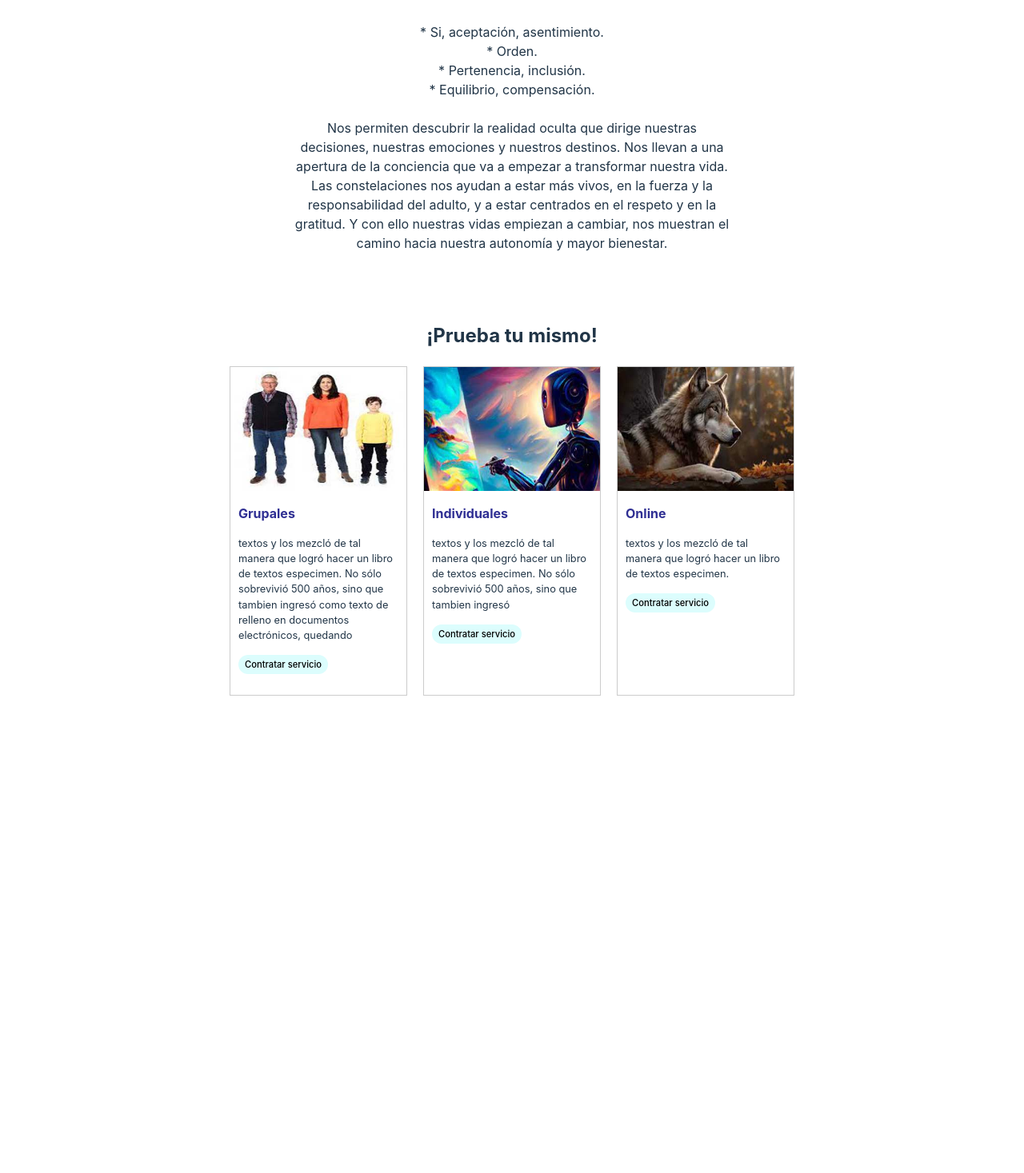
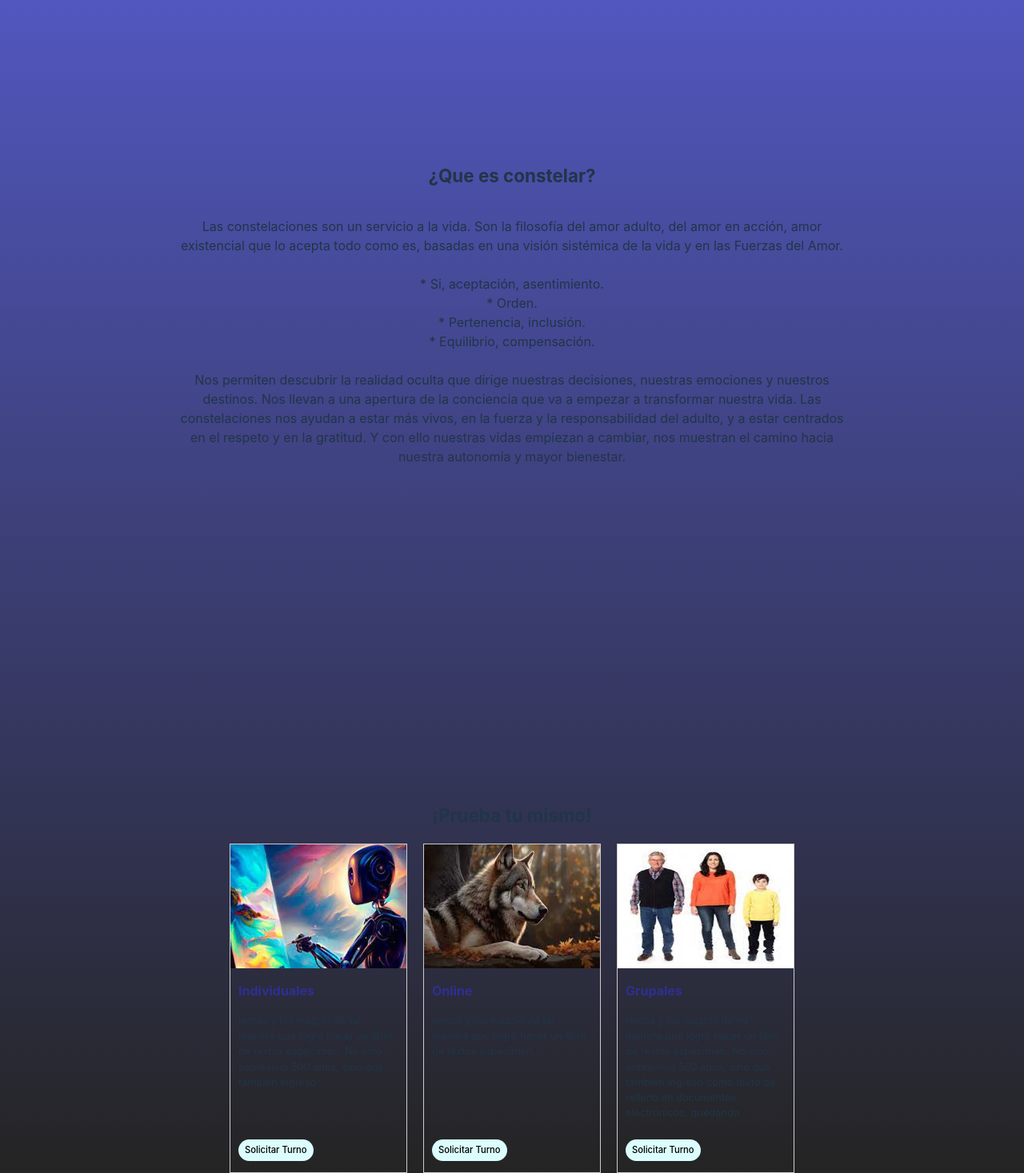
Before and after one commit to Francisco-Intelangelo/Mariel-Hilgert, a React (Vite) app: page / in a window 1280 px wide. Shown: the part 616-2083 px from the top of the page at 80% size. Before the commit the page ends 1486 px from the top, so only its background shows below. Built offline with nearby package versions, Linux system fonts and the light colour scheme.

Commit message:
se ajusto posicion btn card y backgroud color

```diff
--- a/src/components/cards/Card.css
+++ b/src/components/cards/Card.css
@@ -1,6 +1,11 @@
+.card-container{
+    height: 240px;
+}
 .info-card{
     text-align: start;
     padding: 0 10px;
+    position: relative;
+    height: 100%;
 }
 .title-card{
     font-size: 1em;
@@ -10,6 +15,11 @@
     font-size: .8em;
 }
 .button-card{
+    width: fit-content;
+    position: absolute;
+    bottom: 0;
+    left: 1;
+    margin-bottom: 15px;
     background-color: rgb(220, 253, 253);
     color: rgb(0, 0, 0);
     font-size: .7em;
--- a/src/components/cards/Card.jsx
+++ b/src/components/cards/Card.jsx
@@ -6,7 +6,7 @@ import "./Card.css"
       <div className="info-card">
         <h3 className="title-card">{cards_data.title}</h3>
         <p className="txt-card">{cards_data.text}</p>
-        <a href="#" className="button-card">Contratar servicio</a>
+        <a className="button-card" href="#">Solicitar Turno</a>
       </div>
     </div>
   )
--- a/src/components/cards/Cards.jsx
+++ b/src/components/cards/Cards.jsx
@@ -14,12 +14,6 @@ const images_online = [img3,img6,img2];
 
 const cards_data = [
     {
-        id: 1,
-        title: "Grupales",
-        text: `textos y los mezcló de tal manera que logró hacer un libro de textos especimen. No sólo sobrevivió 500 años, sino que tambien ingresó como texto de relleno en documentos electrónicos, quedando`,
-        images: images_indiv,
-    },
-    {
         id: 2,
         title: "Individuales",
         text: `textos y los mezcló de tal manera que logró hacer un libro de textos especimen. No sólo sobrevivió 500 años, sino que tambien ingresó`,
@@ -30,12 +24,20 @@ const cards_data = [
         title: "Online",
         text: `textos y los mezcló de tal manera que logró hacer un libro de textos especimen.`,
         images:images_online,
+    },
+    {
+        id: 1,
+        title: "Grupales",
+        text: `textos y los mezcló de tal manera que logró hacer un libro de textos especimen. No sólo sobrevivió 500 años, sino que tambien ingresó como texto de relleno en documentos electrónicos, quedando`,
+        images: images_indiv,
     }
 ]
 
 
  const Cards = () => {
   return (
+    <DivCards>
+        <TitleContainer>¡Prueba tu mismo!</TitleContainer>
         <ContainerCards>
             {
                 cards_data.map(card =>(
@@ -46,8 +48,15 @@ const cards_data = [
                 ))
             }
         </ContainerCards>
+    </DivCards>
   )
 }
+const DivCards = styled.div`
+    height: 100%;
+`;
+const TitleContainer = styled.h2`
+    font-size: 1.4em;
+`;
 const ContainerCards = styled.div`
     display: flex;
     justify-content: center;
--- a/src/components/texts/Constelar.jsx
+++ b/src/components/texts/Constelar.jsx
@@ -25,18 +25,20 @@ const Constelar = () => {
 const ContainerConstelar = styled.div`
     display: flex;
     flex-direction: column;
+    height: 100vh;
     align-items: center;
-     padding: 50px 0;
+    @media(max-width: 450px){
+        height: 100%;
+    }
 `;
 const TitleConstelar = styled.h2`
         font-size: 1.4em;
-        padding: 10px 0;
 `;
  const TxtConstelar = styled.p`
-    max-width: 550px;
+    max-width: 850px;
     padding: 0 10px;
     @media(max-width: 450px){
-        max-width: 250px;
+        max-width: 280px;
     }
 `;
 export default Constelar;
--- a/src/index.css
+++ b/src/index.css
@@ -6,6 +6,7 @@
   color-scheme: light dark;
   color: rgba(255, 255, 255, 0.87);
   background-color: #242424;
+  background: linear-gradient(to bottom, #646cff, #242424);
 
   font-synthesis: none;
   text-rendering: optimizeLegibility;
--- a/src/pages/Home.css
+++ b/src/pages/Home.css
@@ -1,5 +1,9 @@
 .hero-container{
-    padding: 80px 0;
+    display: flex;
+    flex-direction: column;
+    align-items: center;
+    justify-content: center;
+    height: 100vh;
 }
 .hero-title{
     font-size: 3em;
@@ -7,10 +11,6 @@
 
 .hero-caption{
     font-size: 2em;
-}
-.th-container{
-    display: flex;
-    flex-direction: column;
 }
 @media(max-width: 820px){
     .first, .second{
--- a/src/pages/Home.jsx
+++ b/src/pages/Home.jsx
@@ -13,11 +13,8 @@ const Home = () => {
           <h2 className="hero-caption">Mariel Hilgert</h2>
         </section>
         <Constelar/>
+        <Cards />
       </main>
-        <section className='th-container'>
-          <h2>¡Prueba tu mismo!</h2>
-          <Cards />
-        </section>
 
     </>
   )
```
Lines whose indentation alone changed are shown as unchanged.
